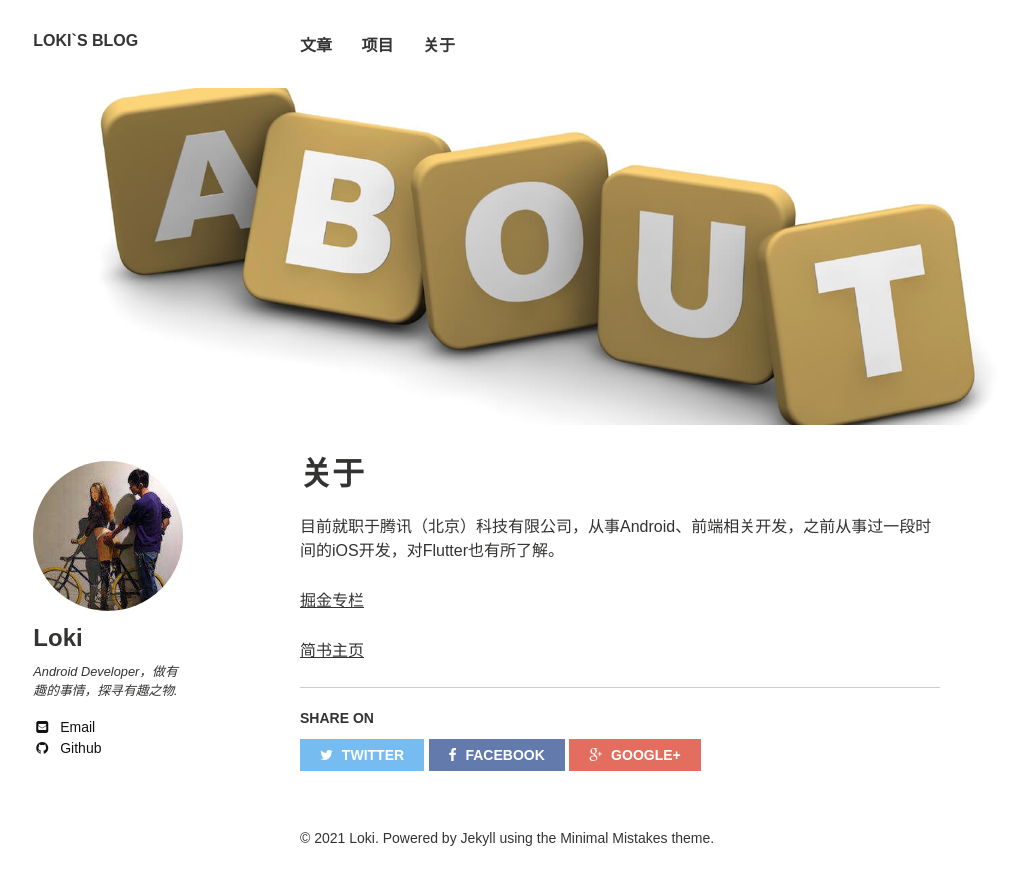
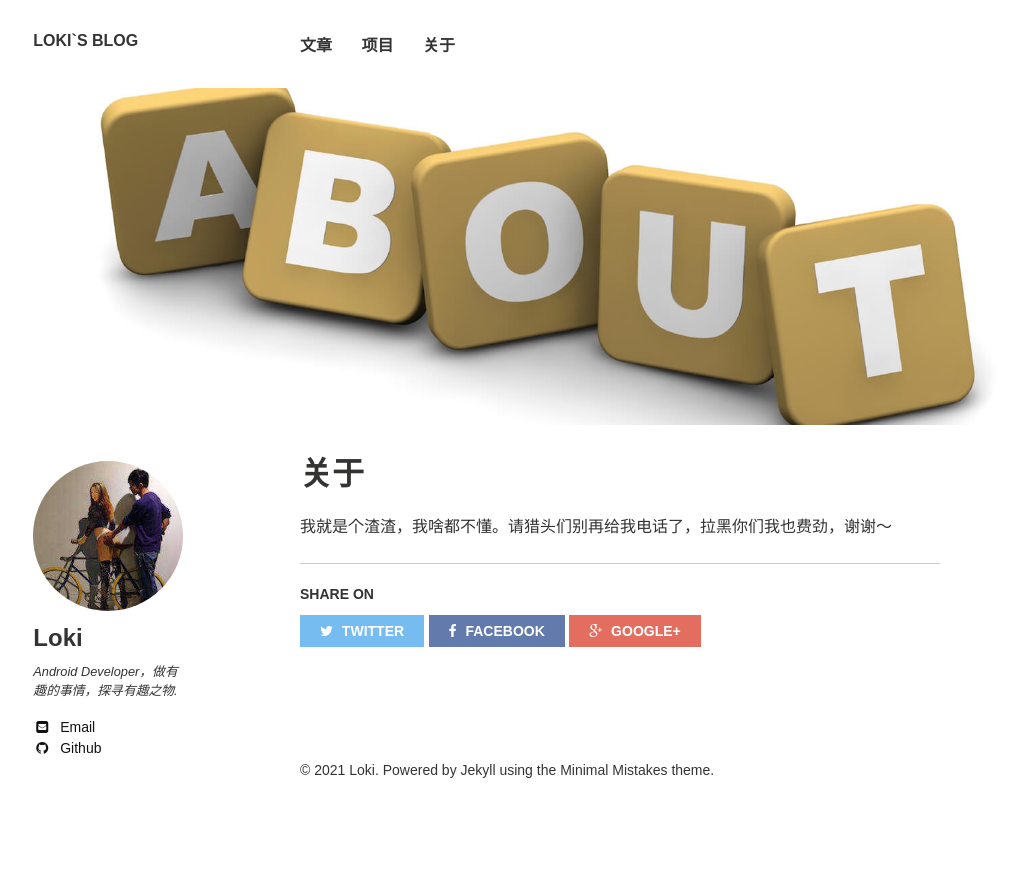
Before and after one commit to yang7229693/yang7229693.github.io, a Jekyll site: the page built from about/index.md, in a window 1280 px wide. Shown: the top 885 px of the page, without its empty margins (20-1038 px from the left). Built offline with Jekyll 4.4.1, drawn with Linux system fonts in a browser that asks for light colours.

Commit message:
Update index.md

```diff
--- a/about/index.md
+++ b/about/index.md
@@ -7,8 +7,4 @@ image:
 ---
 
 
-目前就职于腾讯（北京）科技有限公司，从事Android、前端相关开发，之前从事过一段时间的iOS开发，对Flutter也有所了解。
-
-[掘金专栏](https://juejin.im/user/5ad0162df265da2397074520/posts)
-
-[简书主页](https://www.jianshu.com/u/312aad1f1c8b)
+我就是个渣渣，我啥都不懂。请猎头们别再给我电话了，拉黑你们我也费劲，谢谢～
```
